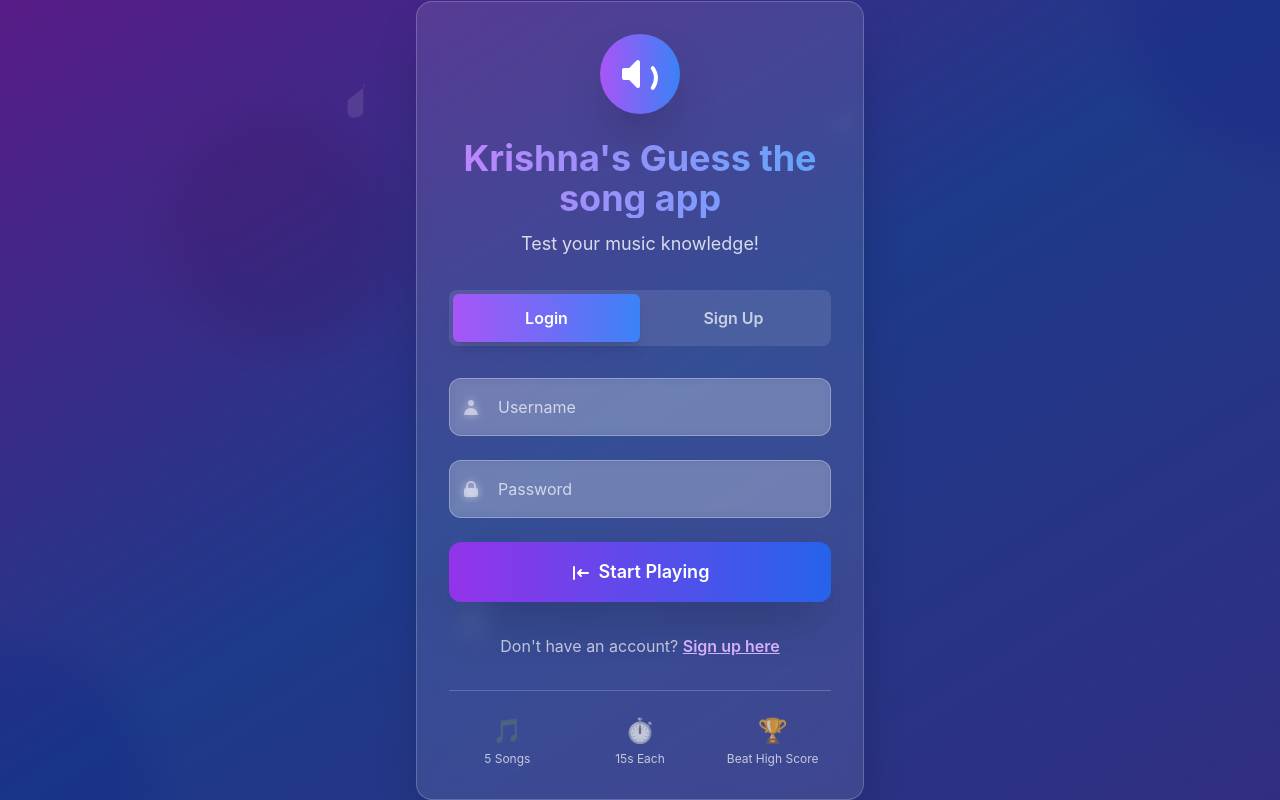
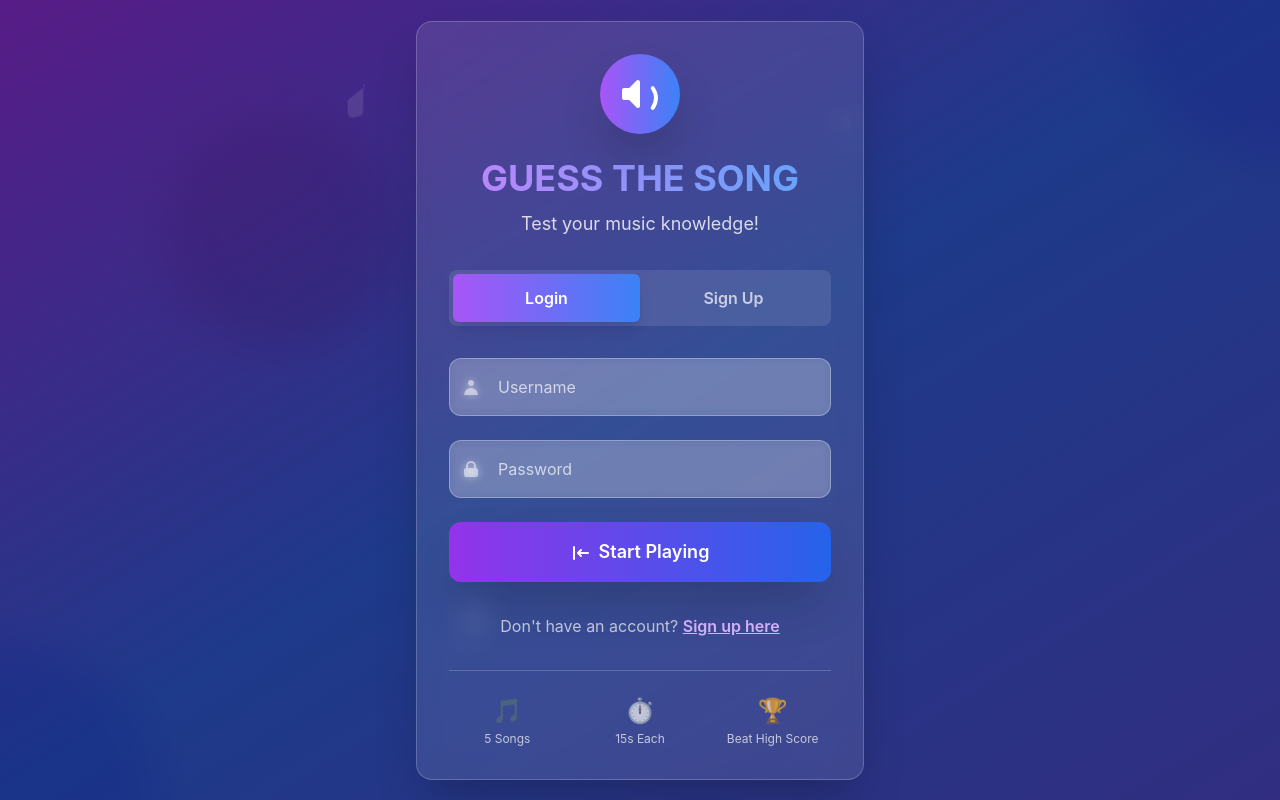
Before and after one commit to pandeyshivam-debug/guess-the-song-game, a React (Vite) app: page / in a window 1280 px wide. Built offline with nearby package versions, Linux system fonts and the light colour scheme.

Commit message:
Update AuthPage.jsx

```diff
--- a/src/pages/AuthPage.jsx
+++ b/src/pages/AuthPage.jsx
@@ -97,7 +97,7 @@ const AuthPage = ({ onLogin }) => {
             </svg>
           </div>
           <h1 className="text-4xl font-bold bg-gradient-to-r from-purple-400 to-blue-400 bg-clip-text text-transparent mb-3">
-            Krishna's Guess the song app
+            GUESS THE SONG
           </h1>
           <p className="text-white text-opacity-80 text-lg">Test your music knowledge!</p>
         </div>
```
